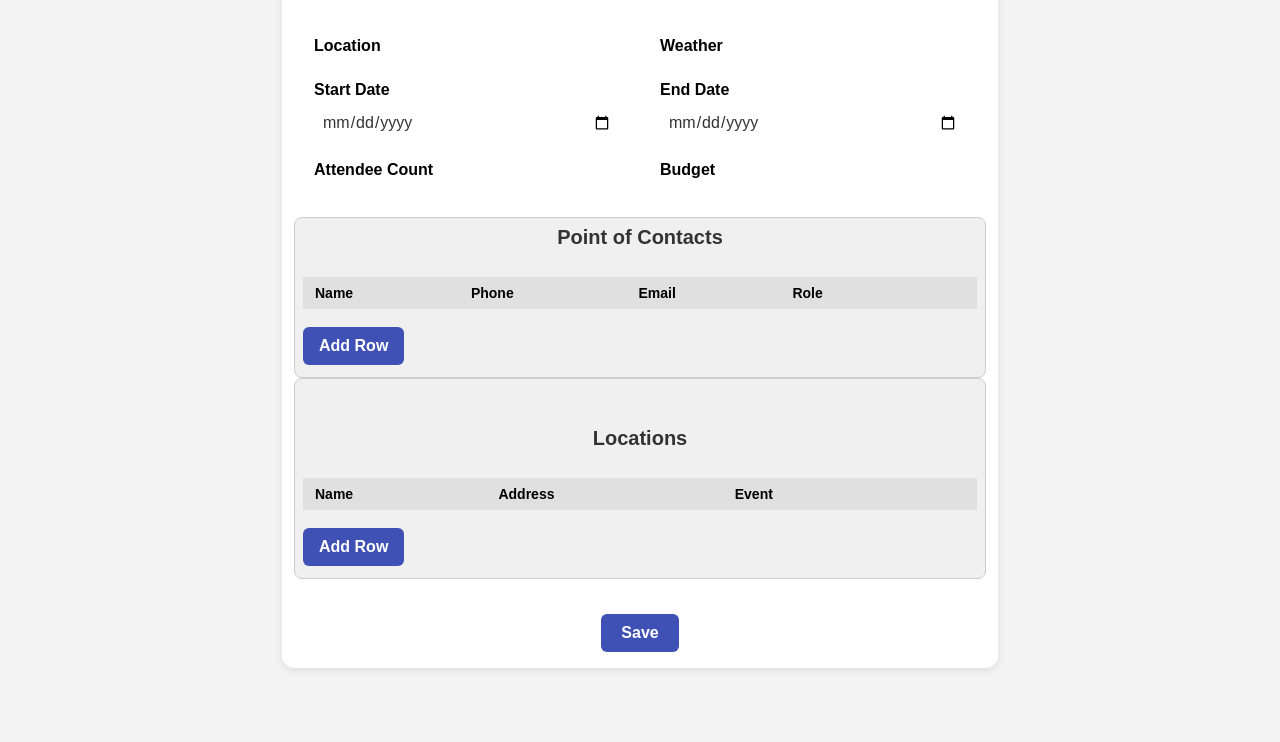
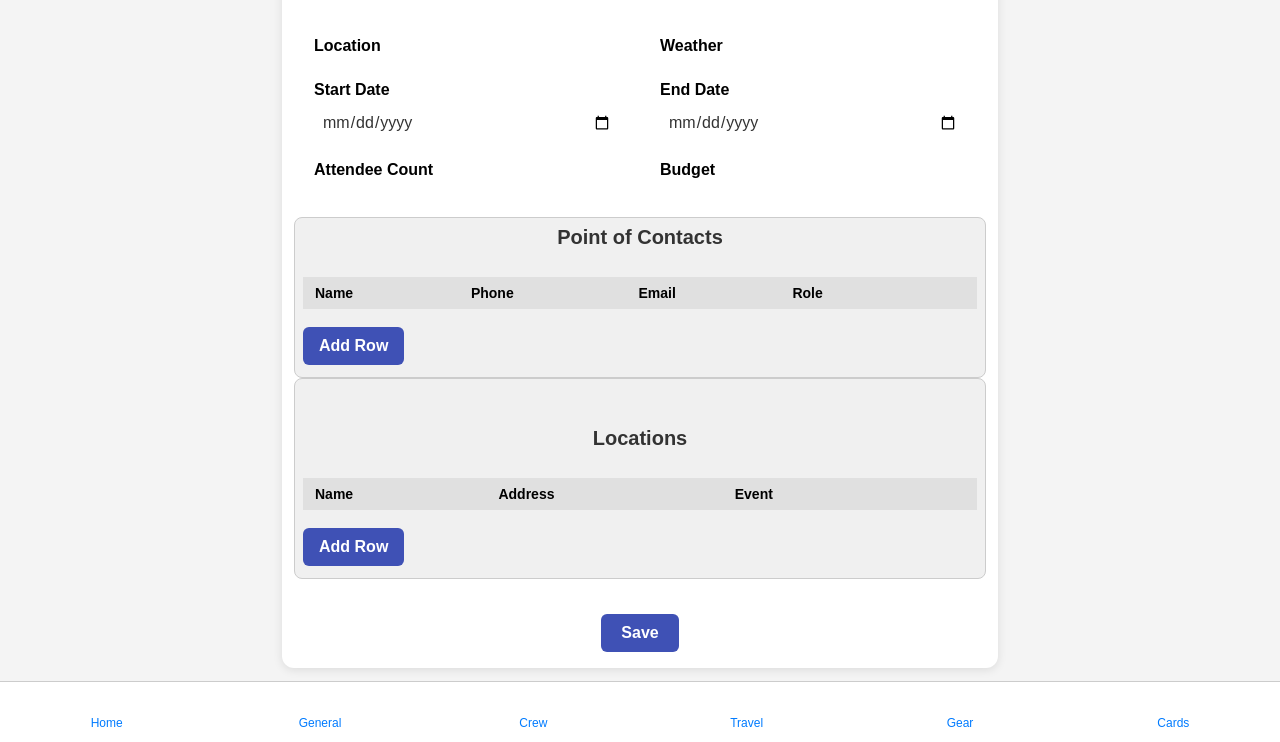
Before and after one commit to germz92/events-dahsboard, a plain HTML site: page general.html in a window 1280 px wide. Shown: the part 58-800 px from the top of the page. Drawn offline with nearby package versions, Linux system fonts and the light colour scheme.

Commit message:
Add files via upload

```diff
--- a/css/general.css
+++ b/css/general.css
@@ -225,6 +225,43 @@ button {
   background: #bfbfbf;
 }
 
+.bottom-nav {
+  position: fixed;
+  bottom: 0;
+  left: 0;
+  right: 0;
+  height: 60px;
+  background: #fff;
+  border-top: 1px solid #ccc;
+  display: flex;
+  justify-content: space-around;
+  align-items: center;
+  z-index: 1000;
+}
+
+.bottom-nav a {
+  color: #007BFF;
+  text-decoration: none;
+  font-size: 12px;
+  display: flex;
+  flex-direction: column;
+  align-items: center;
+  flex: 1;
+  padding: 6px 0;
+}
+
+.bottom-nav a:hover {
+  background-color: #f0f0f0;
+}
+
+.bottom-nav i {
+  stroke: #007BFF;
+  width: 20px;
+  height: 20px;
+  margin-bottom: 2px;
+}
+
+
 /* 🔥 Responsive fixes */
 @media (max-width: 768px) {
   body {
--- a/general.html
+++ b/general.html
@@ -7,6 +7,44 @@
   <link rel="shortcut icon" type="image/x-icon" href="assets/favicon.png">
   <link rel="stylesheet" href="css/general.css" />
   <script src="js/config.js"></script>
+  <script src="https://unpkg.com/lucide@latest"></script>
+  <style>
+    .bottom-nav {
+      position: fixed;
+      bottom: 0;
+      left: 0;
+      right: 0;
+      height: 60px;
+      background: #fff;
+      border-top: 1px solid #ccc;
+      display: flex;
+      justify-content: space-around;
+      align-items: center;
+      z-index: 1000;
+    }
+
+    .bottom-nav a {
+      color: #007BFF;
+      text-decoration: none;
+      font-size: 12px;
+      display: flex;
+      flex-direction: column;
+      align-items: center;
+      flex: 1;
+      padding: 6px 0;
+    }
+
+    .bottom-nav a:hover {
+      background-color: #f0f0f0;
+    }
+
+    .bottom-nav i {
+      stroke: #007BFF;
+      width: 20px;
+      height: 20px;
+      margin-bottom: 2px;
+    }
+  </style>
 </head>
 <body>
   <div class="container">
@@ -53,9 +91,7 @@
                 <th></th>
               </tr>
             </thead>
-            <tbody id="contactRows">
-              <!-- Rows will be injected by JS -->
-            </tbody>
+            <tbody id="contactRows"></tbody>
           </table>
         </div>
         <button type="button" class="add-row-btn" onclick="addContactRow()">Add Row</button>
@@ -73,9 +109,7 @@
                 <th></th>
               </tr>
             </thead>
-            <tbody id="locationsRows">
-              <!-- Rows will be injected by JS -->
-            </tbody>
+            <tbody id="locationsRows"></tbody>
           </table>
         </div>
         <button type="button" class="add-row-btn" onclick="addLocationRow()">Add Row</button>
@@ -88,13 +122,57 @@
     </form>
   </div>
 
+  <!-- Bottom Navigation -->
+  <nav class="bottom-nav">
+    <a href="events.html"><i data-lucide="home"></i><span>Home</span></a>
+    <a id="navGeneral"><i data-lucide="info"></i><span>General</span></a>
+    <a id="navCrew"><i data-lucide="users"></i><span>Crew</span></a>
+    <a id="navTravel"><i data-lucide="plane"></i><span>Travel</span></a>
+    <a id="navGear"><i data-lucide="camera"></i><span>Gear</span></a>
+    <a id="navCard"><i data-lucide="memory-stick"></i><span>Cards</span></a>
+  </nav>
+
+  <script src="js/general.js"></script>
   <script>
-    function goBack() {
+    document.addEventListener("DOMContentLoaded", async () => {
       const params = new URLSearchParams(window.location.search);
       const tableId = params.get('id');
-      window.location.href = `event.html?id=${tableId}`;
-    }
+
+      if (!tableId) {
+        alert("Missing event ID in URL.");
+        return;
+      }
+
+      // Set hrefs for nav items
+      const navLinks = [
+        { id: 'navGeneral', file: 'general.html' },
+        { id: 'navCrew', file: 'crew.html' },
+        { id: 'navTravel', file: 'travel-accommodation.html' },
+        { id: 'navGear', file: 'gear.html' },
+        { id: 'navCard', file: 'card-log.html' }
+      ];
+
+      navLinks.forEach(({ id, file }) => {
+        const el = document.getElementById(id);
+        if (el) el.href = `${file}?id=${tableId}`;
+      });
+
+      // Load event title
+      try {
+        const res = await fetch(`${API_BASE}/api/tables/${tableId}`, {
+          headers: { Authorization: localStorage.getItem('token') }
+        });
+        if (res.ok) {
+          const data = await res.json();
+          document.getElementById('eventTitle').textContent = data.title || 'General Event Info';
+        }
+      } catch (err) {
+        console.error('Failed to fetch event title:', err);
+      }
+
+      // Activate icons
+      lucide.createIcons();
+    });
   </script>
-  <script src="js/general.js"></script>
 </body>
 </html>
```
Also changed, not shown: bottom-nav.html (added, +49 -0 lines), card-log.html (+33 -11 lines).
